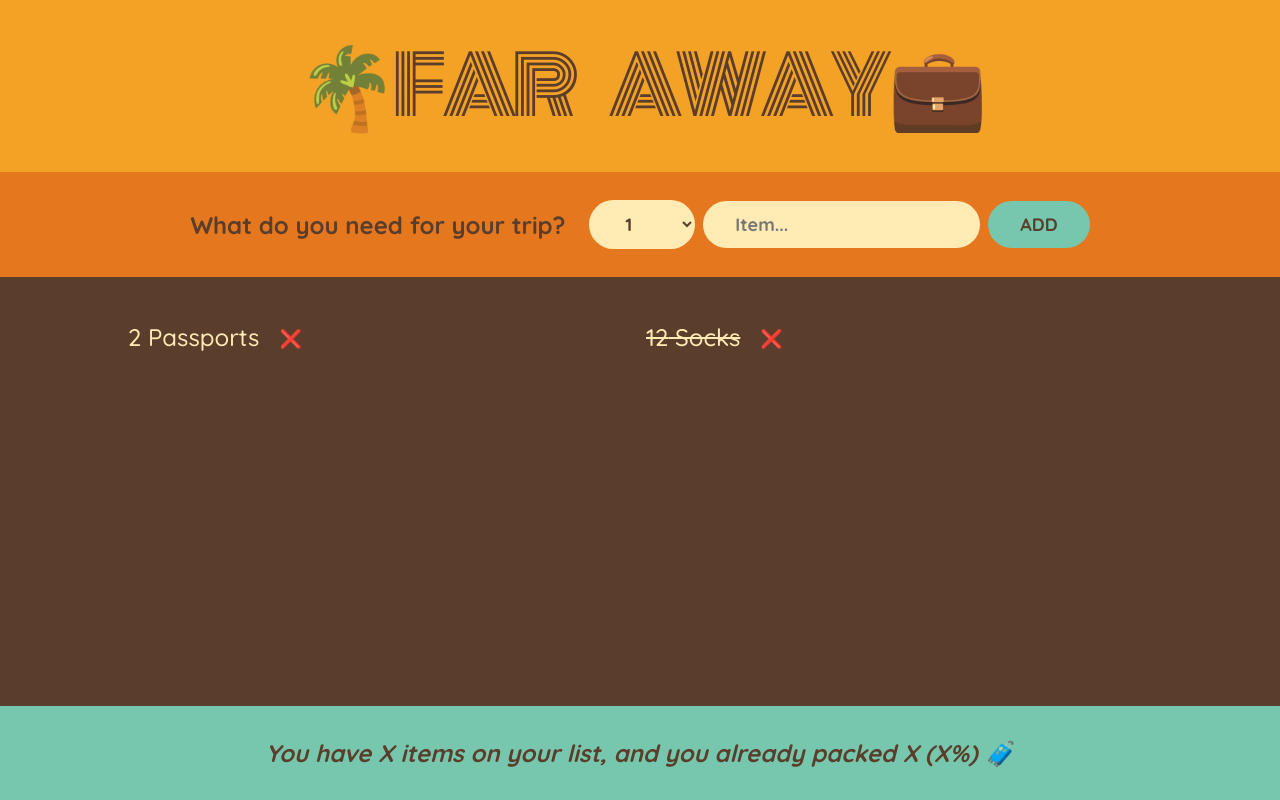
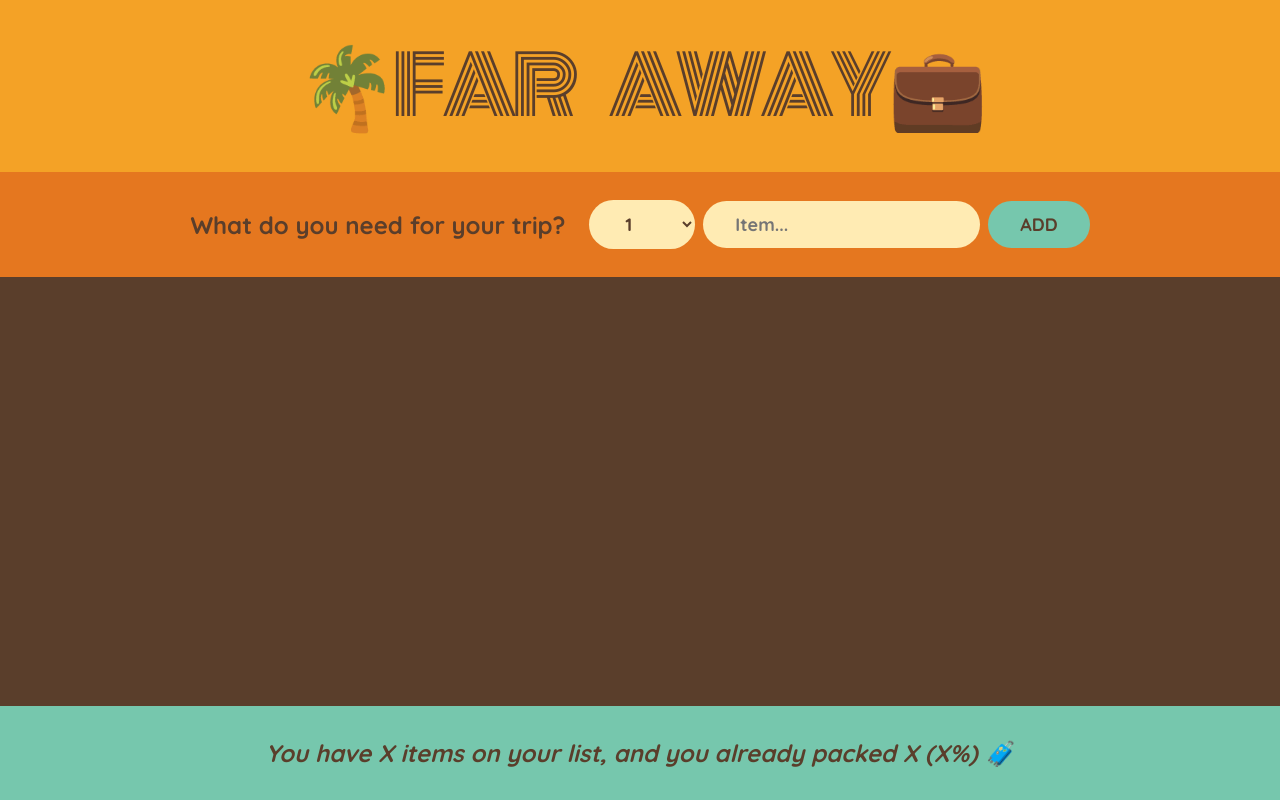
Before and after one commit to dmjendor/react-travel-list, a React (Create React App) app: page / in a window 1280 px wide. Built offline with nearby package versions, Linux system fonts and the light colour scheme.

Commit message:
Implement lifting items state

```diff
--- a/src/App.js
+++ b/src/App.js
@@ -1,16 +1,19 @@
 import { useState } from "react";
 
-const initialItems = [
-  { id: 1, description: "Passports", quantity: 2, packed: false },
-  { id: 2, description: "Socks", quantity: 12, packed: true },
-];
+export default function App() {
+  // Lifting state, moving state to closest common parent
+  const [items, setItems] = useState([]);
+  // lift function so it lives where state does
 
-export default function App() {
+  function handleAddItems(item) {
+    setItems((items) => [...items, item]);
+  }
+
   return (
     <div className="app">
       <Logo />
-      <Form />
-      <PackingList />
+      <Form onAddItems={handleAddItems} />
+      <PackingList items={items} />
       <Stats />
     </div>
   );
@@ -20,18 +23,14 @@
   return <h1>🌴Far Away💼</h1>;
 }
 
-function Form() {
+function Form({ onAddItems }) {
   const [description, setDescription] = useState("");
   const [quantity, setQuantity] = useState(1);
-  const [items, setItems] = useState([]);
-  console.log(items);
-  function handleAddItems(item) {
-    setItems((items) => [...items, item]);
-  }
+
   function handleSubmit(e) {
     e.preventDefault();
     if (!description) return;
-    handleAddItems({ description, quantity, packed: false, id: Date.now() });
+    onAddItems({ description, quantity, packed: false, id: Date.now() });
 
     setDescription("");
     setQuantity(1);
@@ -60,11 +59,11 @@
   );
 }
 
-function PackingList() {
+function PackingList({ items }) {
   return (
     <div className="list">
       <ul>
-        {initialItems.map((item) => (
+        {items.map((item) => (
           <Item item={item} key={item.id} />
         ))}
       </ul>
```
